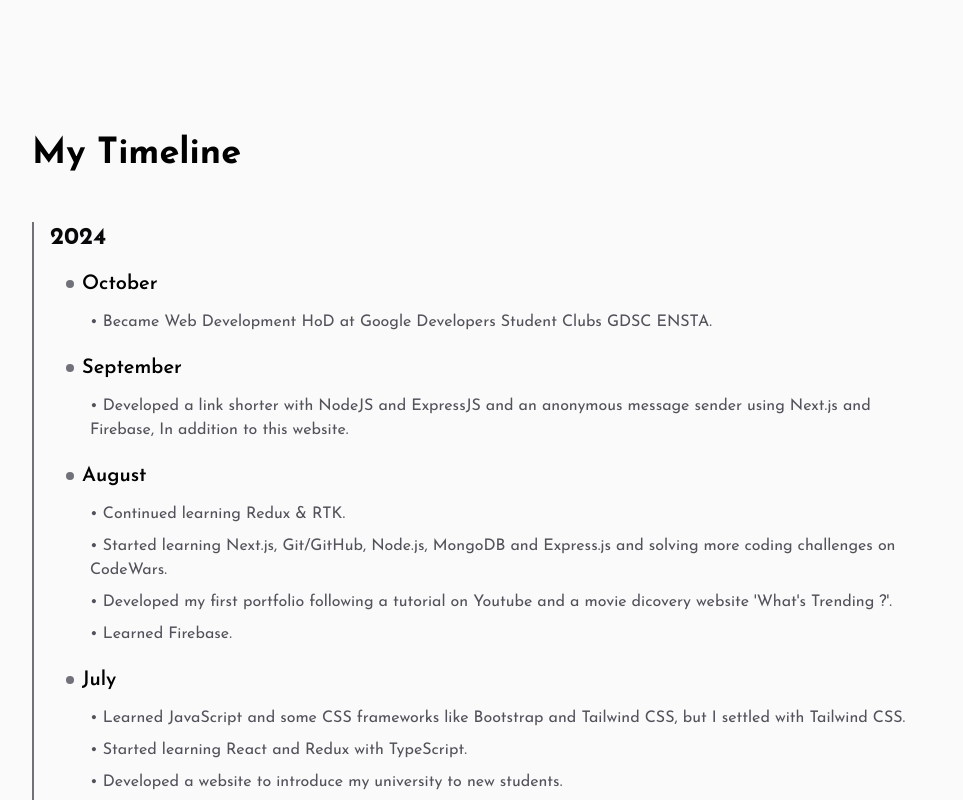
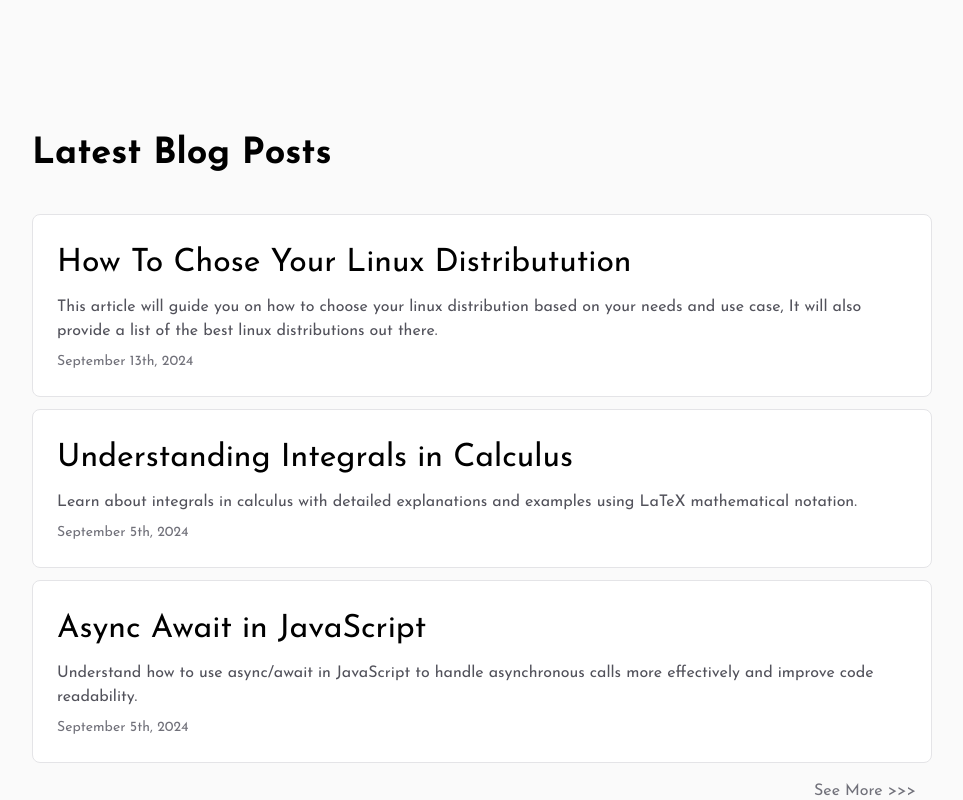
Before and after one commit to 1sma31L/Portfolio, a Next.js app: page / in a window 1280 px wide. Shown: the part 1100-1900 px from the top of the page, without its empty margins (158-1121 px from the left). Built offline with nearby package versions, Linux system fonts and the light colour scheme.

Commit message:
Refactor page.tsx: Comment out section for timeline links

```diff
--- a/src/app/(home)/page.tsx
+++ b/src/app/(home)/page.tsx
@@ -60,7 +60,7 @@ function Home() {
 				<div className="pb-10 w-full">
 					<InfiniteScroll icons={stack} />
 				</div>
-				<section className="w-full flex flex-col">
+				{/* <section className="w-full flex flex-col">
 					<Link href={"#timeline"}>
 						<h2
 							className="text-3xl md:text-4xl font-bold mb-10 text-center md:text-left"
@@ -98,7 +98,7 @@ function Home() {
 							))}
 						</div>
 					</div>
-				</section>
+				</section> */}
 				<LatestBlogs />
 				<section className="w-full flex flex-col">
 					<Link href={"#aboutme"}>
```
